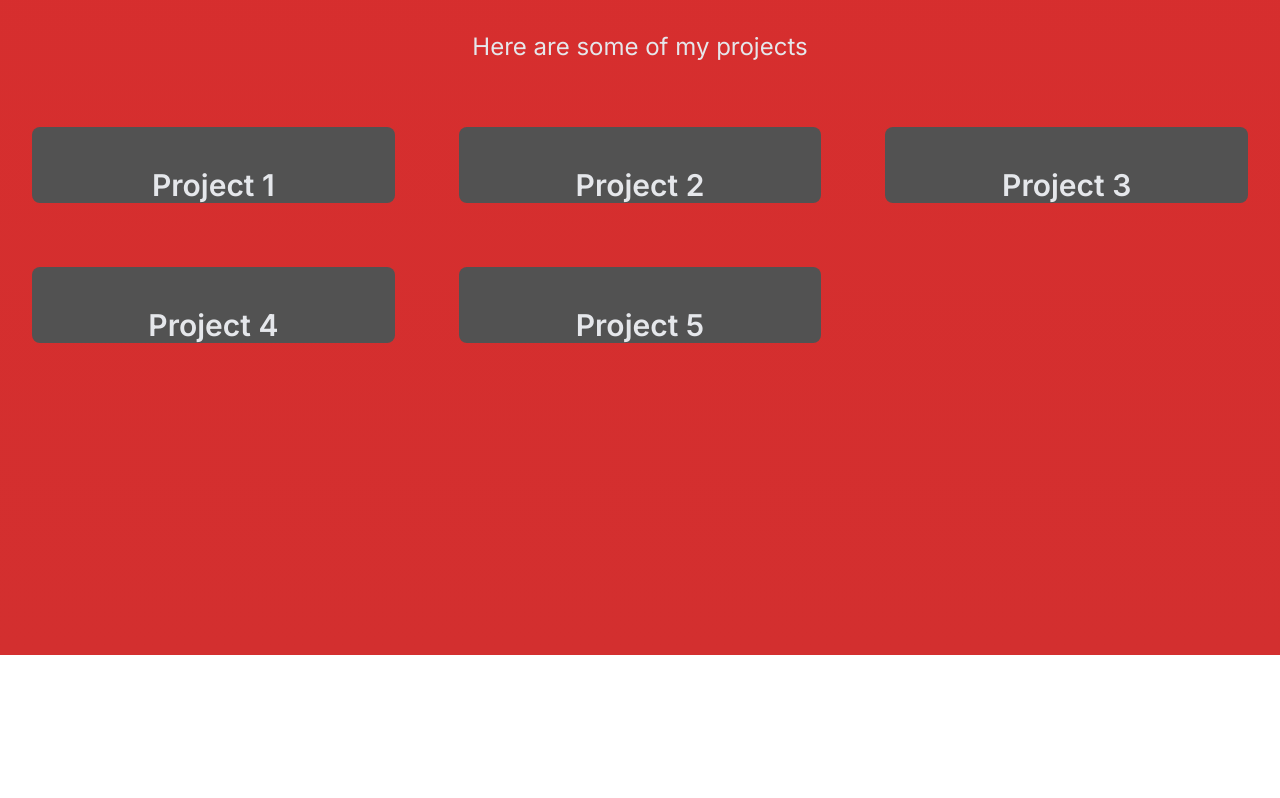
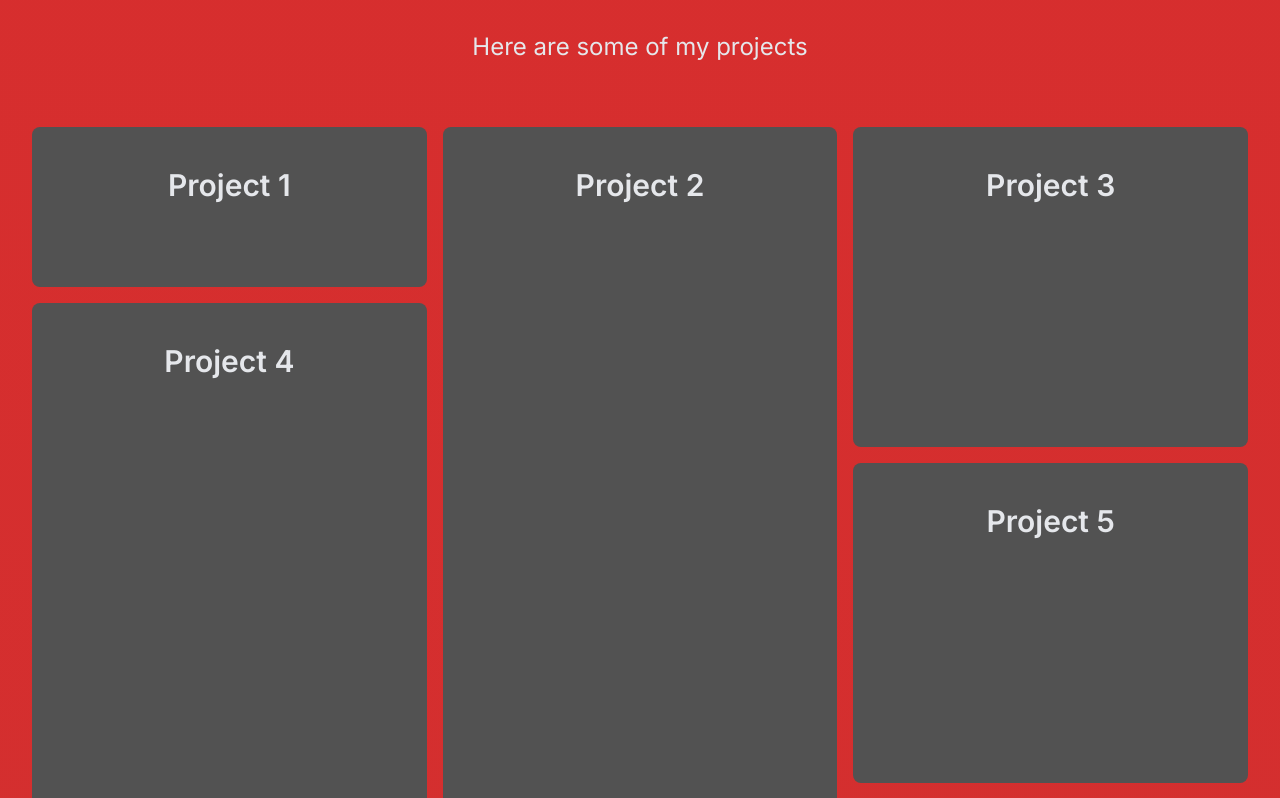
Before and after one commit to Prorickey/website, a Next.js app: page / in a window 1280 px wide. Shown: the part 1302-2100 px from the top of the page. Before the commit the page ends 1957 px from the top, so only its background shows below. Built offline with nearby package versions, Linux system fonts and the light colour scheme.

Commit message:
height differences(although I don't think it matters)

```diff
--- a/app/page.tsx
+++ b/app/page.tsx
@@ -37,12 +37,12 @@ function Projects() {
       <p className="text-2xl text-gray-200 text-center">Here are some of my projects</p>
       <ResponsiveMasonry className="pt-16 px-8"
         columnsCountBreakPoints={{350: 1, 750: 2, 900: 3}}>
-        <Masonry gutter="4rem">
-          <ProjectCard title="Project 1" height={40} />
-          <ProjectCard title="Project 2" height={96} />
-          <ProjectCard title="Project 3" height={36} />
-          <ProjectCard title="Project 4" height={96} />
-          <ProjectCard title="Project 5" height={36} />
+        <Masonry gutter="1rem">
+          <ProjectCard title="Project 1" height={10} />
+          <ProjectCard title="Project 2" height={50} />
+          <ProjectCard title="Project 3" height={20} />
+          <ProjectCard title="Project 4" height={50} />
+          <ProjectCard title="Project 5" height={20} />
         </Masonry>
       </ResponsiveMasonry>
     </div>
@@ -51,7 +51,7 @@ function Projects() {
 
 function ProjectCard({ title, height }: ProjectCardProps) {
   return (
-    <div className={"flex flex-row w-full rounded-lg bg-neutral-600 pr-10 pl-10 h-" + height}>
+    <div className={"flex flex-row w-full rounded-lg bg-neutral-600 pr-10 pl-10"} style={{height: `${height}rem`}}>
       <h1 className="w-full text-center text-3xl font-semibold text-gray-200 pt-10">{title}</h1>
     </div>
   )
```
